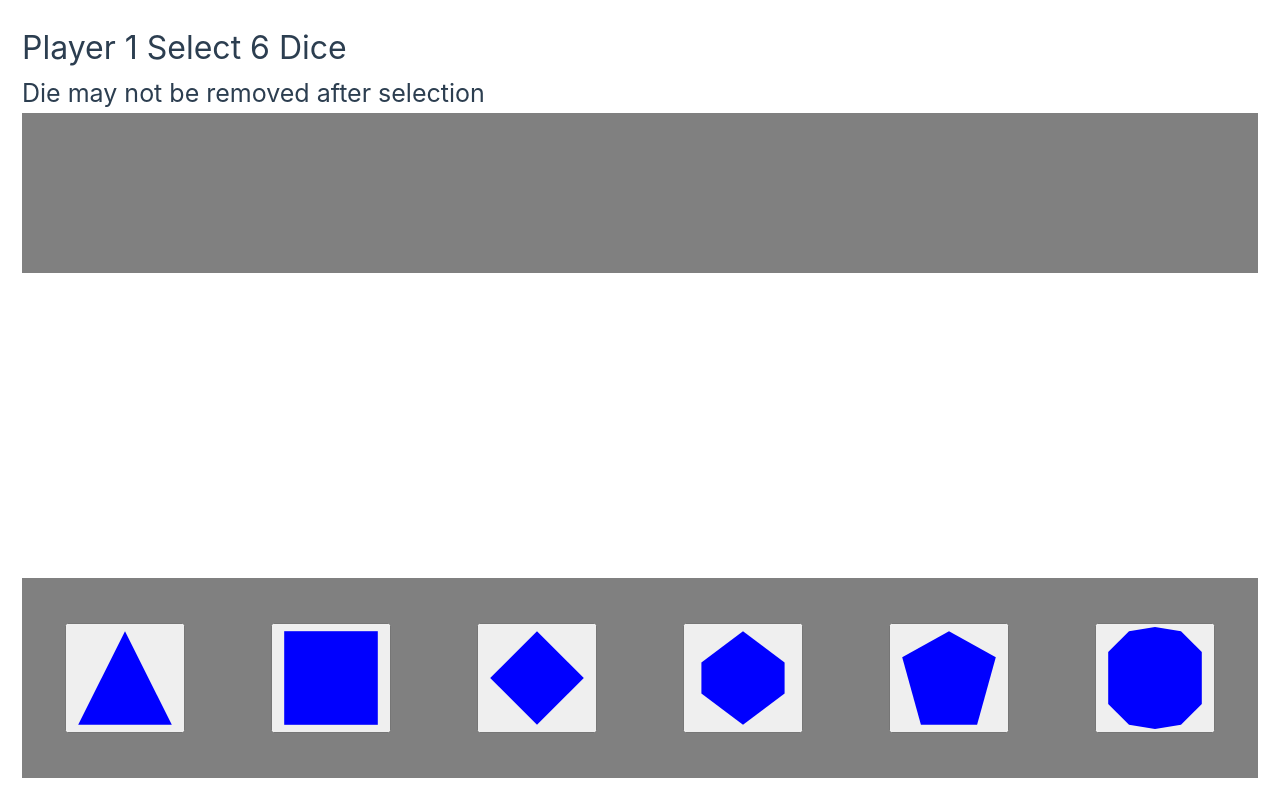
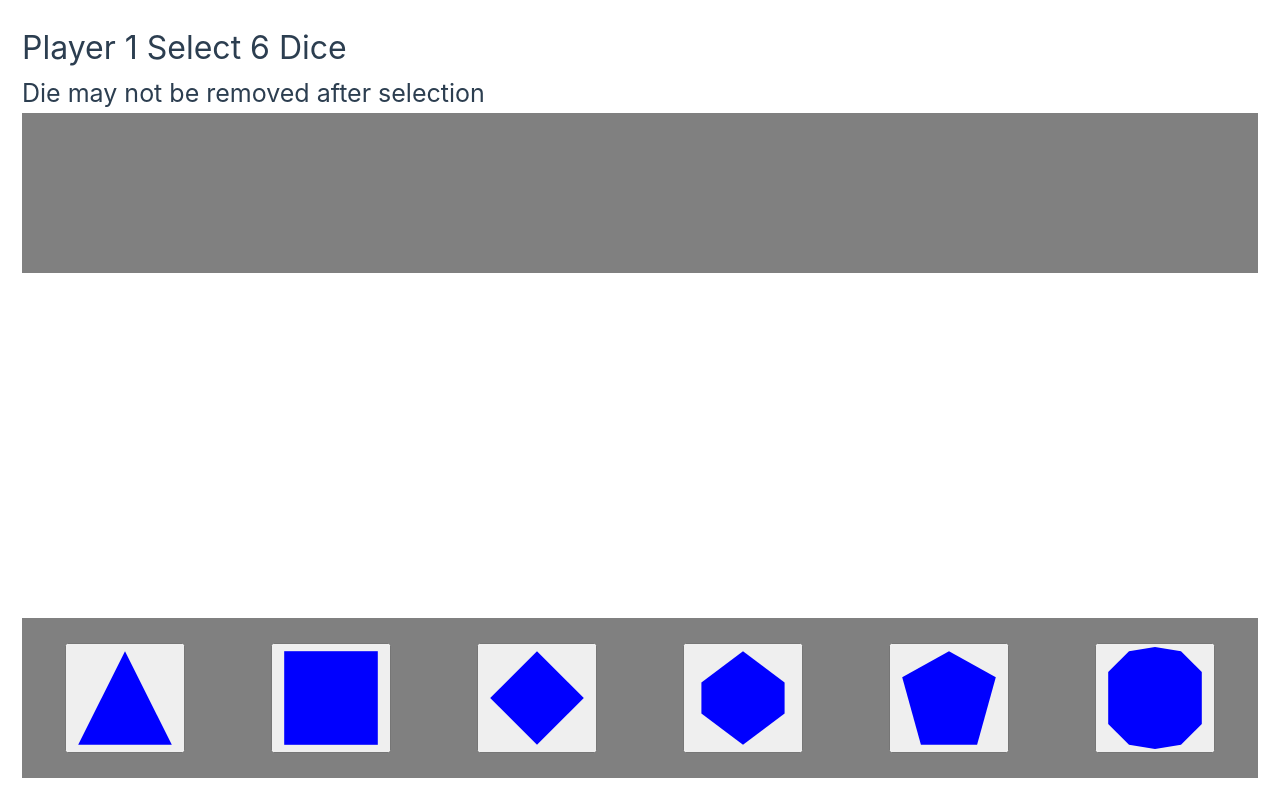
Before and after one commit to ericcorona1/dice-attack, a Vue app: page / in a window 1280 px wide. Both pictures are taken after a click on the button "Start". Built offline with nearby package versions, Linux system fonts and the light colour scheme.

Commit message:
removing d4 from div

```diff
--- a/src/components/DiceSelectArea.vue
+++ b/src/components/DiceSelectArea.vue
@@ -6,8 +6,7 @@
 
 <style>
 .selectArea {
-  /* height: 20vh; */
-  height: 200px;
+  height: 20vh;
   background-color: gray;
   display: flex;
   justify-content: space-around;
@@ -28,7 +27,7 @@
     height: fit-content;
   }
   .selectArea > * {
-    width: clamp(60px, 100% / 6, 70px);
+    width: clamp(60px, 100% / 6, 100px);
     margin: 0 5%;
   }
 }
--- a/src/components/Select.vue
+++ b/src/components/Select.vue
@@ -69,9 +69,6 @@ const { addDieToPlayer, toggleTurn, reRollDie, selectPhaseCompleted } =
 </template>
 
 <style scoped>
-.test {
-  width: 100px;
-}
 .container {
   display: flex;
   flex-direction: column;
--- a/src/components/icons/D4.vue
+++ b/src/components/icons/D4.vue
@@ -1,10 +1,5 @@
 <template>
-  <div class="svg-container">
-    <svg
-      viewBox="0 0 100 100"
-      preserveAspectRatio="xMidYMid meet"
-      xmlns="http://www.w3.org/2000/svg"
-    >
+  <svg viewBox="0 0 100 100">
     <!-- D4: Triangle -->
     <polygon points="50,5 95,95 5,95" fill="blue" />
     <text
@@ -17,7 +12,7 @@
       {{ value }}
     </text>
   </svg>
-  </div>
+  <!-- <div class="svg-container"></div> -->
 </template>
 
 <script>
@@ -30,3 +25,9 @@ export default {
   },
 };
 </script>
+
+<style>
+svg {
+  width: 100%;
+}
+</style>
```
Lines whose indentation alone changed are shown as unchanged.
